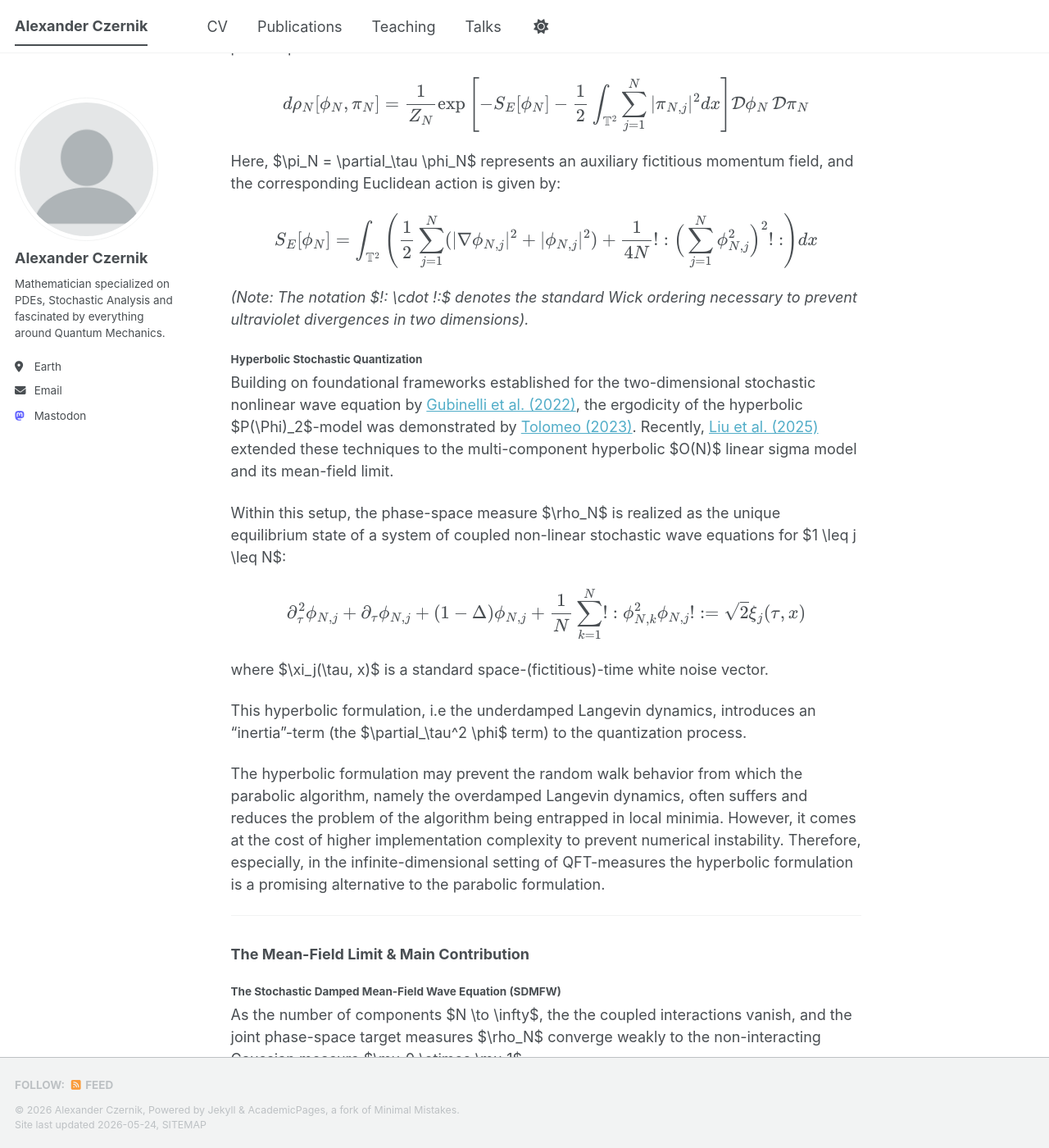
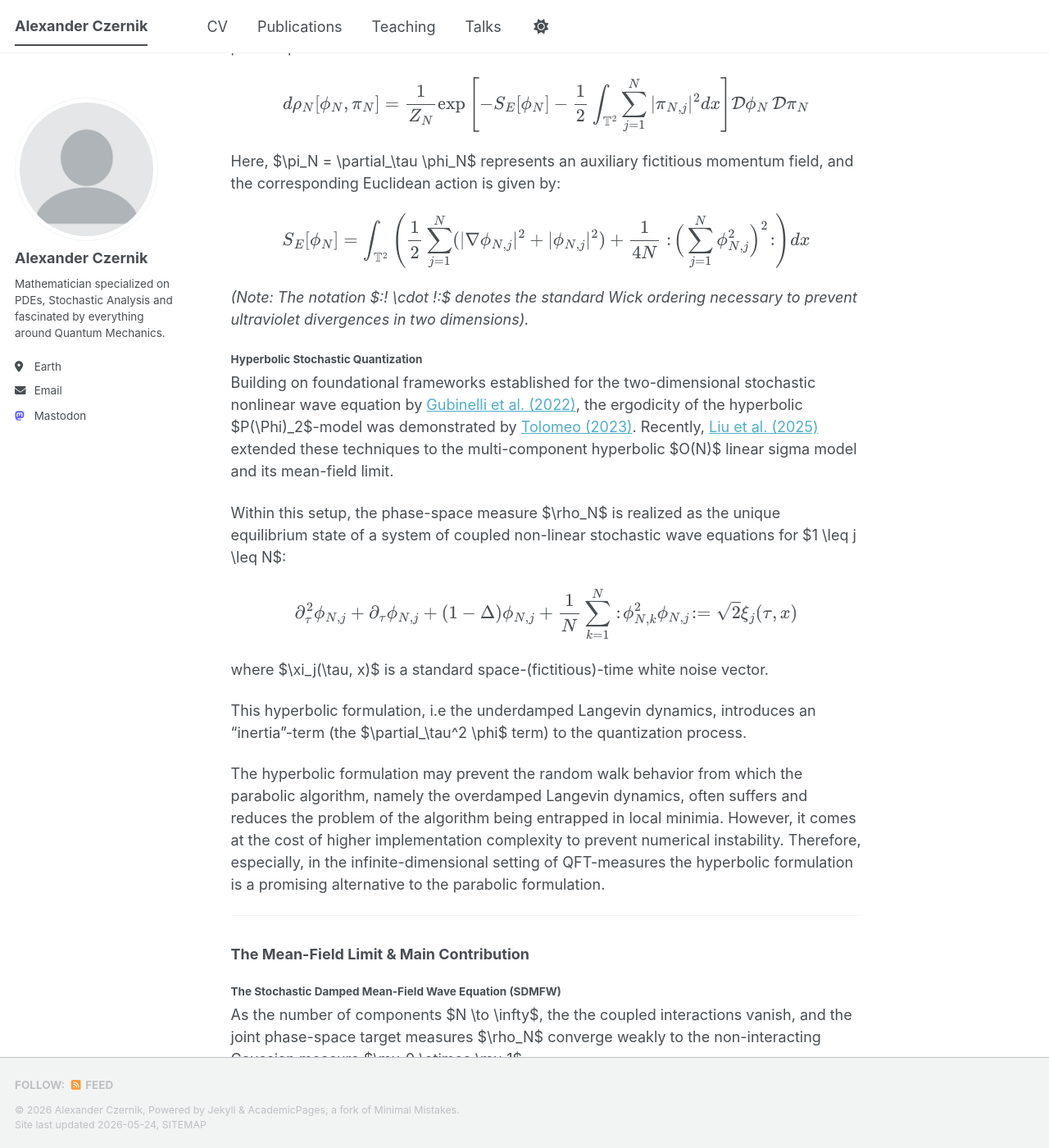
Before and after one commit to alexanderczernik/alexanderczernik.github.io, a Jekyll site: the page built from _pages/about.md, in a window 1280 px wide and 1400 px high, scrolled down 1435 px. Shown: the whole window at 82% size. Built offline with Jekyll 4.4.1, drawn with Linux system fonts in a browser that asks for light colours; a script bundle is joined from its source files by our own code; library files that are not in the unit come from our copies; some of the changed text lies outside the part shown.

```diff
--- a/_pages/about.md
+++ b/_pages/about.md
@@ -39,16 +39,16 @@ $$d\rho_N[\mathbf{\phi}_N, \pi_N] = \frac{1}{Z_N} \exp \left[ -S_E[\phi_N] - \fr
 
 Here, $\pi_N = \partial_\tau \phi_N$ represents an auxiliary fictitious momentum field, and the corresponding Euclidean action is given by:
 
-$$S_{E}[\phi_N] = \int_{\mathbb{T}^2} \left( \frac{1}{2}\sum_{j=1}^N(|\nabla \phi_{N,j}|^2 + |\phi_{N,j}|^2) + \frac{1}{4N} !:\Big(\sum_{j = 1}^N \phi_{N,j}^2 \Big)^{2}!: \right) dx$$
+$$S_{E}[\phi_N] = \int_{\mathbb{T}^2} \left( \frac{1}{2}\sum_{j=1}^N(|\nabla \phi_{N,j}|^2 + |\phi_{N,j}|^2) + \frac{1}{4N} :\!\Big(\sum_{j = 1}^N \phi_{N,j}^2 \Big)^{2}\!: \right) dx$$
 
-*(Note: The notation $!: \cdot !:$ denotes the standard Wick ordering necessary to prevent ultraviolet divergences in two dimensions).*
+*(Note: The notation $:\! \cdot \!:$ denotes the standard Wick ordering necessary to prevent ultraviolet divergences in two dimensions).*
 
 #### Hyperbolic Stochastic Quantization
 Building on foundational frameworks established for the two-dimensional stochastic nonlinear wave equation by [Gubinelli et al. (2022)](#gubinelli2022), the ergodicity of the hyperbolic $P(\Phi)_2$-model was demonstrated by [Tolomeo (2023)](#tolomeo2023). Recently, [Liu et al. (2025)](#liu2025) extended these techniques to the multi-component hyperbolic $O(N)$ linear sigma model and its mean-field limit.
 
 Within this setup, the phase-space measure $\rho_N$ is realized as the unique equilibrium state of a system of coupled non-linear stochastic wave equations for $1 \leq j \leq N$:
 
-$$\partial_\tau^2 \phi_{N,j} +  \partial_\tau \phi_{N,j} + (1 - \Delta) \phi_{N,j}  + \frac{1}{N} \sum^N_{k=1} !:\phi_{N,k}^{2} \phi_{N,j}!: = \sqrt{2}\xi_j(\tau, x)$$
+$$\partial_\tau^2 \phi_{N,j} +  \partial_\tau \phi_{N,j} + (1 - \Delta) \phi_{N,j}  + \frac{1}{N} \sum^N_{k=1} :\! \phi_{N,k}^{2} \phi_{N,j}\!: = \sqrt{2}\xi_j(\tau, x)$$
 
 where $\xi_j(\tau, x)$ is a standard space-(fictitious)-time white noise vector.
 
@@ -66,16 +66,16 @@ As the number of components $N \to \infty$, the the coupled interactions vanish,
 
 As shown by [Liu et al. (2025)](#liu2025), the corresponding underdamped Langevin dynamics converges to the **Stochastic Damped Mean-Field Wave Equation (SDMFW)**:
 
-$$\partial_\tau^2 \phi + \partial_\tau \phi + (1 - \Delta) \phi + \langle !:\phi^{2}!: \rangle \phi = \sqrt{2}\xi(\tau, x)$$
+$$\partial_\tau^2 \phi + \partial_\tau \phi + (1 - \Delta) \phi + \langle :\!\phi^{2}\!: \rangle \phi = \sqrt{2}\xi(\tau, x)$$
 
-Where $\langle !:\phi^{2}!: \rangle$ represents the spatial mean of the expectation of the Wick-ordered square of the field.
+Where $\langle :\!\phi^{2}\!: \rangle$ represents the spatial mean of the expectation of the Wick-ordered square of the field.
 
 While this equation describes the limiting behavior, the question if the SDMFW admits a unique equilbrium state remained an open problem. My Master's thesis' second part addresses this gap by proving that $\mu_0 \otimes \mu_1$ is the unique equilibrium state of the SDMFW:
 
 > ### Theorem (Contribution: Unique Equilibrium of the SDMFW)
 > Let $\sigma \in (0, \frac{1}{2})$. The Gaussian measure $\mu_0 \otimes \mu_1$ is the **unique equilibrium state** of the SDMFW in the class of probability measures satisfying a bounded normal-ordered second moment condition:
 >
-> $$\left\langle \int_{\mathbb{T}^2} |\nabla^{-\sigma} !:\phi^{2}|^2!: \, dx \right\rangle < \infty$$
+> $$\left\langle \int_{\mathbb{T}^2} |\nabla^{-\sigma} :\!\phi^{2}|^2\!: \, dx \right\rangle < \infty$$
 
 #### Remarks about this Theorem
 Proving uniqueness for this equation was challenging since established ergodic theory for Markov process cannot be applied to this equation, since: 1. the markov semigroup is not conitnuous on the space of measurable and bounded functions, 2. the dynamics of the solution depend on its own Law (through the mean-field nonlinearity). Therefore, I established a novel self-consistency argument guaranteeing that $\mu_0 \otimes \mu_1$ is the unique equilibrium state of the SDMFW. (For more details see my Thesis (add link here) or hopefully soon my preprint about this topic.
@@ -86,7 +86,7 @@ From a physical and computational point of view this result is interesting as, a
 
 Establishing uniqueness for the SDMFW presents significant mathematical challenges. Standard ergodic theory for Markov processes cannot be applied directly to this equation for two fundamental reasons:
 1. **Lack of Regularity:** The associated Markov semigroup is not continuous on the space of bounded, measurable functions.
-2. **Mean-Field Dependence:** The dynamics of the solution depend non-linearly on its own law through the mean-field expectation $\langle !:\phi^{2}!: \rangle$.
+2. **Mean-Field Dependence:** The dynamics of the solution depend non-linearly on its own law through the mean-field expectation $\langle :\!\phi^{2}\!: \rangle$.
 
 To overcome these obstacles, I developed a novel self-consistency argument to rigorously guarantee that $\mu_0 \otimes \mu_1$ is the unique equilibrium state of the SDMFW. *(For complete technical details, see my [Master's Thesis](link_to_thesis.pdf) Section 6 — or hopefully soon my solo preprint which is currently in preparation).*
 
```
